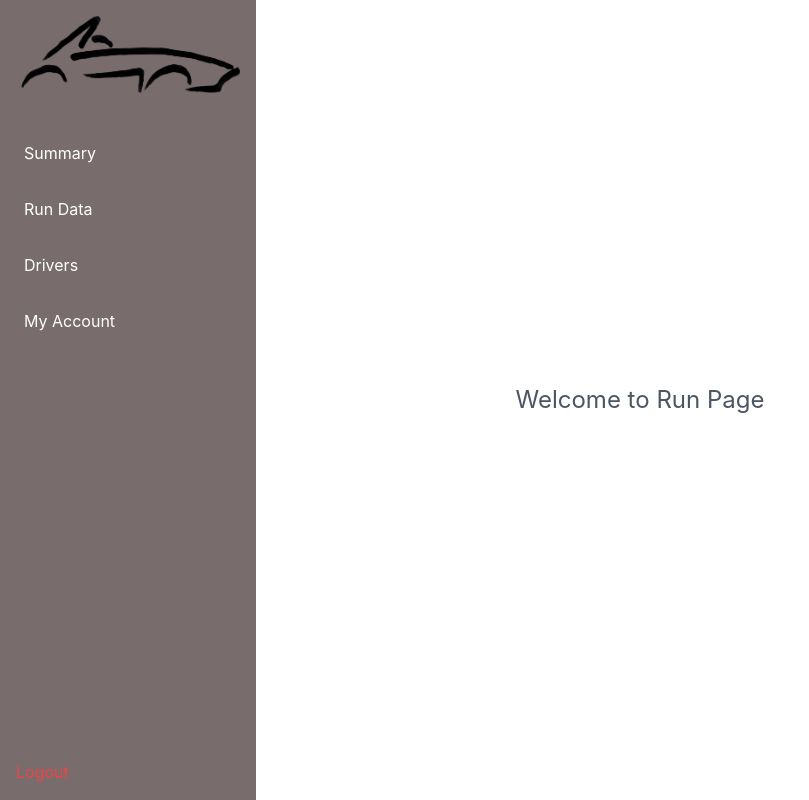
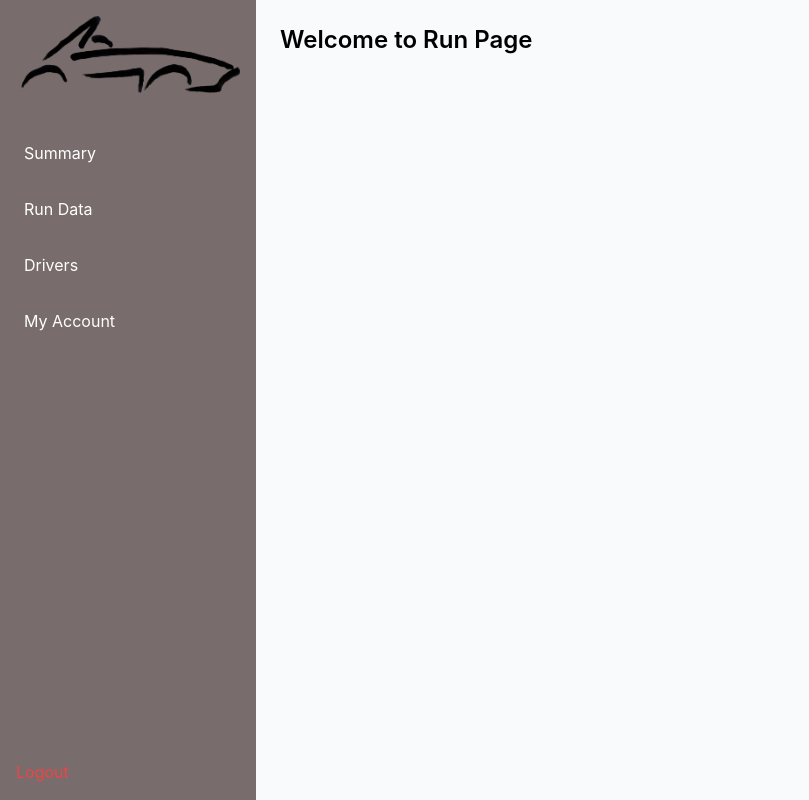
Before and after one commit to ethany202/Brown-FSAE-Driving-Day-App, a React (Create React App) app in the folder driving-day-app-frontend/: page /run-detail in a window 1280 px wide. Shown: the whole page, without its empty margins (0-809 px from the left). Built offline with nearby package versions, Linux system fonts and the light colour scheme.

Commit message:
init run detail page

```diff
--- a/driving-day-app-frontend/src/pages/RunDetail.tsx
+++ b/driving-day-app-frontend/src/pages/RunDetail.tsx
@@ -1,10 +1,37 @@
 import React from 'react'
 import { useLocation } from 'react-router-dom';
+import Navbar from '../components/navbar-components/Navbar';
 
 
 const RunDetail = () => {
     const location = useLocation();
     const runNumber = location.state?.runNumber;
+
+    return (
+      <div className="flex min-h-screen bg-gray-50">
+        <Navbar />
+        <div className="flex-1 ml-64">
+          <div className="p-6 max-w-7xl mx-auto">
+            <h1 className="mb-6 text-2xl font-semibold">{`Welcome to ${runNumber ? `Run ${runNumber}` : "Run Page"}`}</h1>
+
+            {/* <div className="flex flex-col md:flex-row gap-4 mb-6">
+              <select className="px-4 py-2 border border-gray-200 rounded-md bg-white min-w-[200px] focus:outline-none focus:ring-2 focus:ring-blue-600 focus:border-transparent">
+                <option value="10/15/2024">Date: 10/15/2024</option>
+              </select>
+
+              <select className="px-4 py-2 border border-gray-200 rounded-md bg-white min-w-[200px] focus:outline-none focus:ring-2 focus:ring-blue-600 focus:border-transparent">
+                <option value="all">Driver: All</option>
+              </select>
+
+              <select className="px-4 py-2 border border-gray-200 rounded-md bg-white min-w-[200px] focus:outline-none focus:ring-2 focus:ring-blue-600 focus:border-transparent">
+                <option value="engine">Filter by: Engine</option>
+              </select>
+            </div> */}
+
+          </div>
+        </div>
+      </div>
+    );
 
     return (
       <div className="flex items-center justify-center h-screen text-2xl text-gray-600">
```
